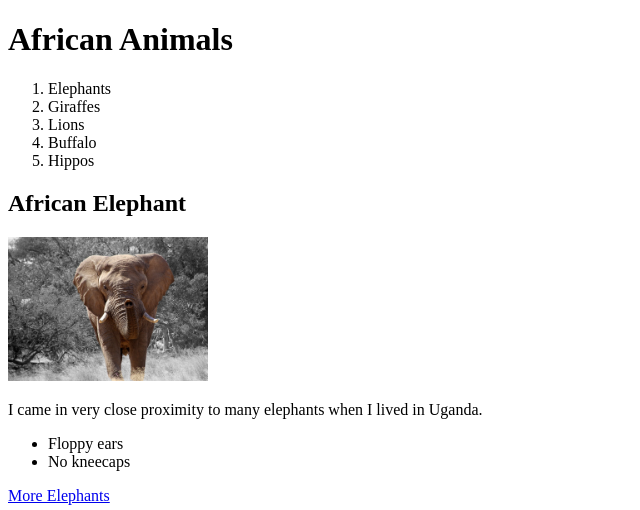
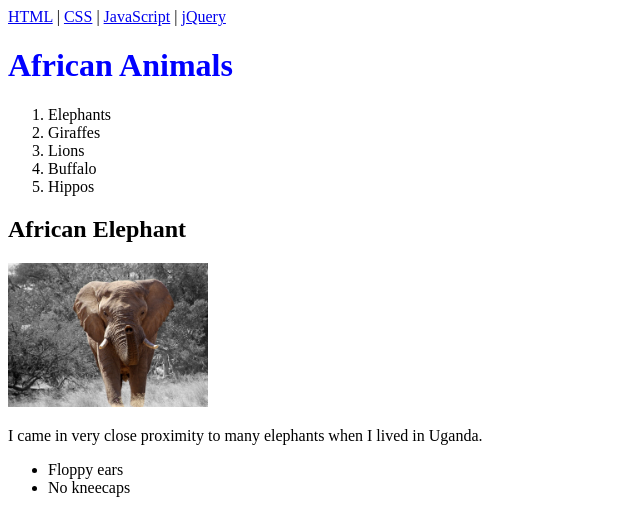
Before and after one commit to tylerbyte-tiy/wk-1-alpha, a plain HTML site: page index.html in a window 1280 px wide. Shown: the top 510 px of the page, without its empty margins (0-640 px from the left). Drawn offline with Linux system fonts and the light colour scheme.

Commit message:
feat (index) Adds color to heading; Adds nav; Adds main; Adds header;

```diff
--- a/index.html
+++ b/index.html
@@ -5,8 +5,19 @@
     <title>Tyler's page</title>
 
   </head>
+  <main>
   <body>
+    <nav>
+<a href="/html/">HTML</a> |
+<a href="/css/">CSS</a> |
+<a href="/js/">JavaScript</a> |
+<a href="/jquery/">jQuery</a>
+</nav>
+    <header>
+      <div style="color:#0000FF">
     <h1>African Animals</h1>
+  </div>
+</header>
 <ol>
   <li>Elephants</li>
   <li>Giraffes</li>
@@ -55,5 +66,9 @@
       <li>Scares the crocodiles</li>
     </ul>
     <a href= "https://pixabay.com/en/photos/?image_type=&cat=&min_width=&min_height=&q=hippos&order=popular">More hippos</a>
+    <footer>
+      <p>Made by Tyler Hamlett</p>
+    </footer>
   </body>
+</main>
 </html>
```
